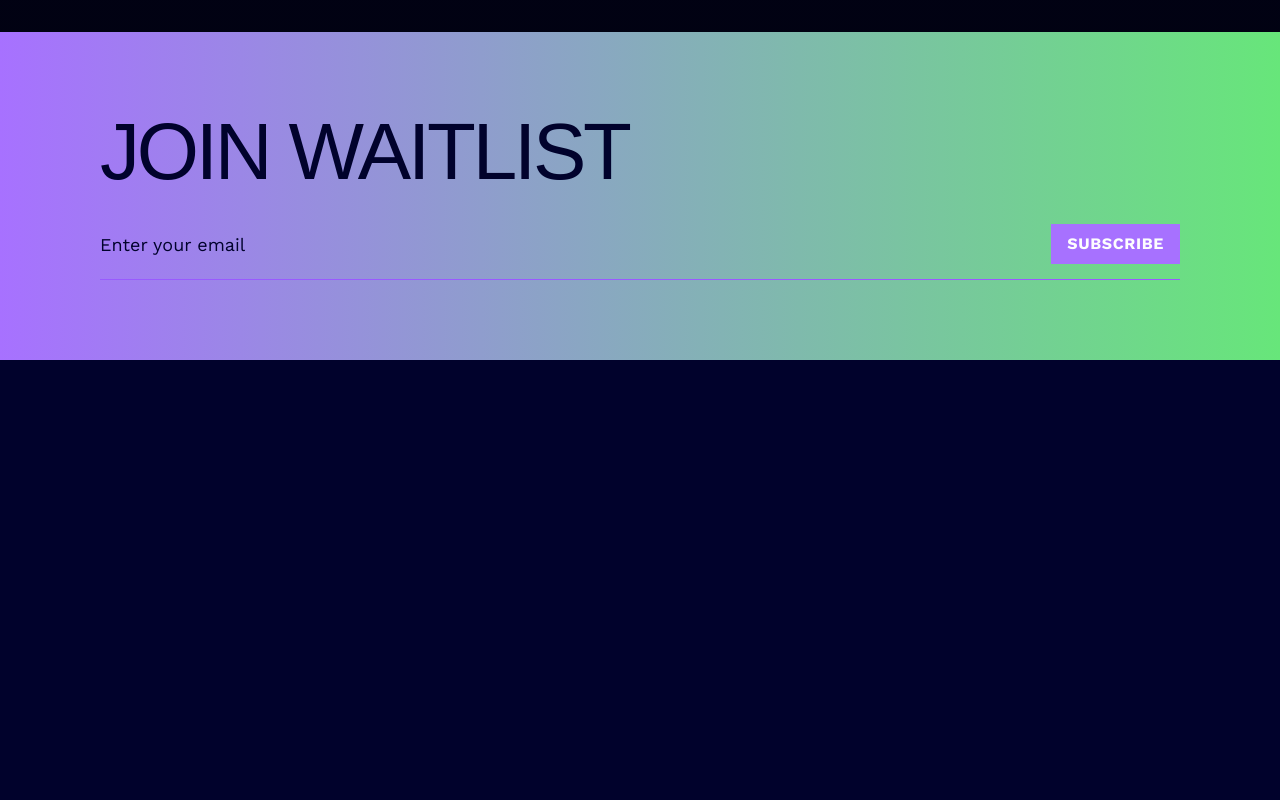
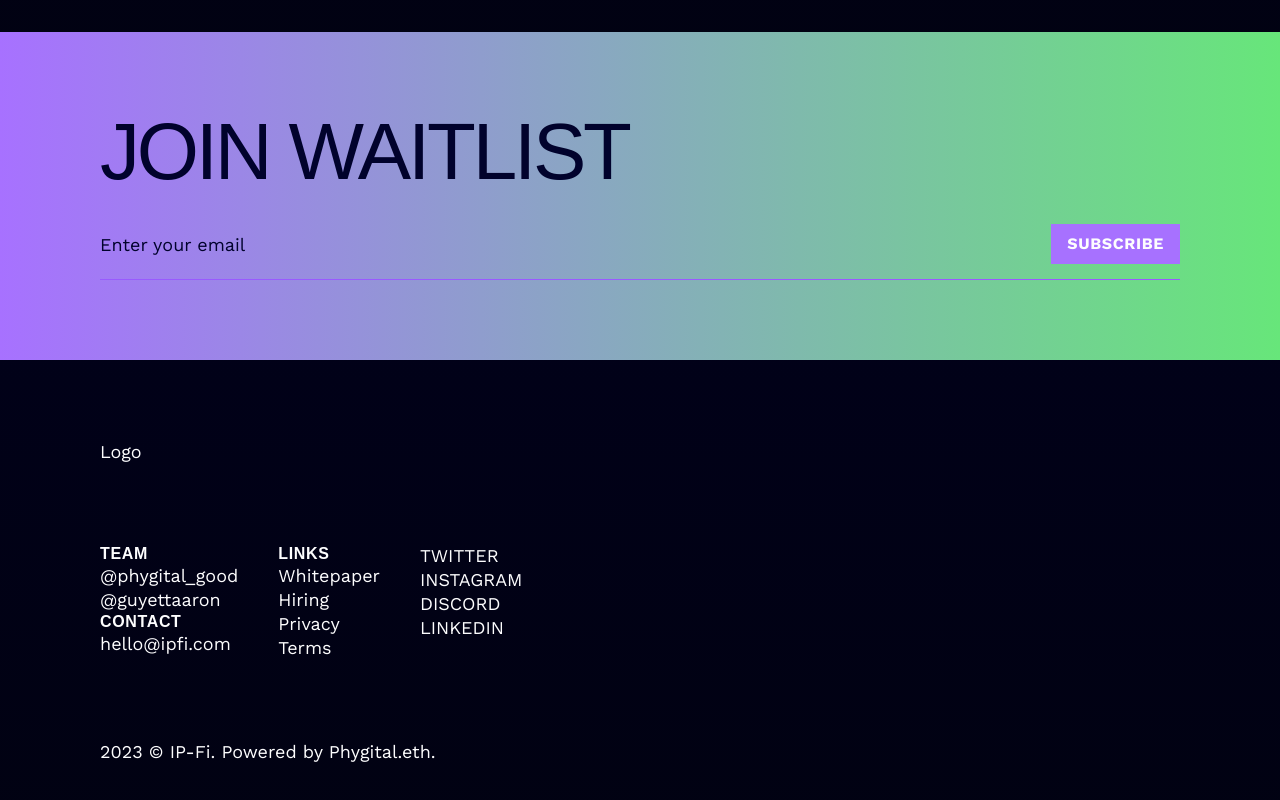
Before and after one commit to Odds-and-Ends-LLC/ip-fi-ui, a Next.js app: page / in a window 1280 px wide. Shown: the part 2896-3696 px from the top of the page. Before the commit the page ends 3256 px from the top, so only its background shows below. Built offline with nearby package versions, Linux system fonts and the light colour scheme; a web font is replaced by a local one.

Commit message:
wip footer

```diff
--- a/src/app/page.js
+++ b/src/app/page.js
@@ -5,7 +5,7 @@ import { Stack } from "@mui/material";
 import styles from "./page.module.css";
 
 // components
-import { ForCollectors, ForBrands, JoinWaitlist } from "@/components/landing";
+import { Footer, ForCollectors, ForBrands, JoinWaitlist } from "@/components/landing";
 
 export default function Landing() {
   return (
@@ -15,6 +15,7 @@ export default function Landing() {
         <ForBrands />
       </Stack>
       <JoinWaitlist />
+      <Footer />
     </Stack>
   );
 }
--- /dev/null
+++ b/src/components/landing/Footer/Footer.js
@@ -0,0 +1,53 @@
+// packages
+import { Stack, Typography } from "@mui/material";
+
+// styles
+import styles from "./Footer.module.css";
+
+// components
+
+export default function Footer() {
+  return (
+    <Stack
+      className={styles.footer}
+      sx={{
+        padding: { mobile: "40px 24px", tablet: "80px 100px" },
+        gap: { mobile: "40", tablet: "80px" },
+      }}
+    >
+      <Stack>Logo</Stack>
+      <Stack
+        className={styles.footerLinks}
+        sx={{
+          flexDirection: { tablet: "row" },
+        }}
+      >
+        <Stack>
+          <Stack>
+            <Typography variant="h6">TEAM</Typography>
+            <Typography>@phygital_good</Typography>
+            <Typography>@guyettaaron</Typography>
+          </Stack>
+          <Stack>
+            <Typography variant="h6">CONTACT</Typography>
+            <Typography>hello@ipfi.com</Typography>
+          </Stack>
+        </Stack>
+        <Stack>
+          <Typography variant="h6">LINKS</Typography>
+          <Typography>Whitepaper</Typography>
+          <Typography>Hiring</Typography>
+          <Typography>Privacy</Typography>
+          <Typography>Terms</Typography>
+        </Stack>
+        <Stack>
+          <Typography>TWITTER</Typography>
+          <Typography>INSTAGRAM</Typography>
+          <Typography>DISCORD</Typography>
+          <Typography>LINKEDIN</Typography>
+        </Stack>
+      </Stack>
+      <Typography>{new Date().getFullYear()} © IP-Fi. Powered by Phygital.eth.</Typography>
+    </Stack>
+  );
+}
--- /dev/null
+++ b/src/components/landing/Footer/Footer.module.css
@@ -0,0 +1,6 @@
+.footer {
+}
+
+.footerLinks {
+  gap: 40px;
+}
--- /dev/null
+++ b/src/components/landing/Footer/index.js
@@ -0,0 +1 @@
+export { default } from "./Footer";
--- a/src/components/landing/index.js
+++ b/src/components/landing/index.js
@@ -3,3 +3,4 @@
 export { default as ForCollectors } from "./ForCollectors";
 export { default as ForBrands } from "./ForBrands";
 export { default as JoinWaitlist } from "./JoinWaitlist";
+export { default as Footer } from "./Footer";
```
